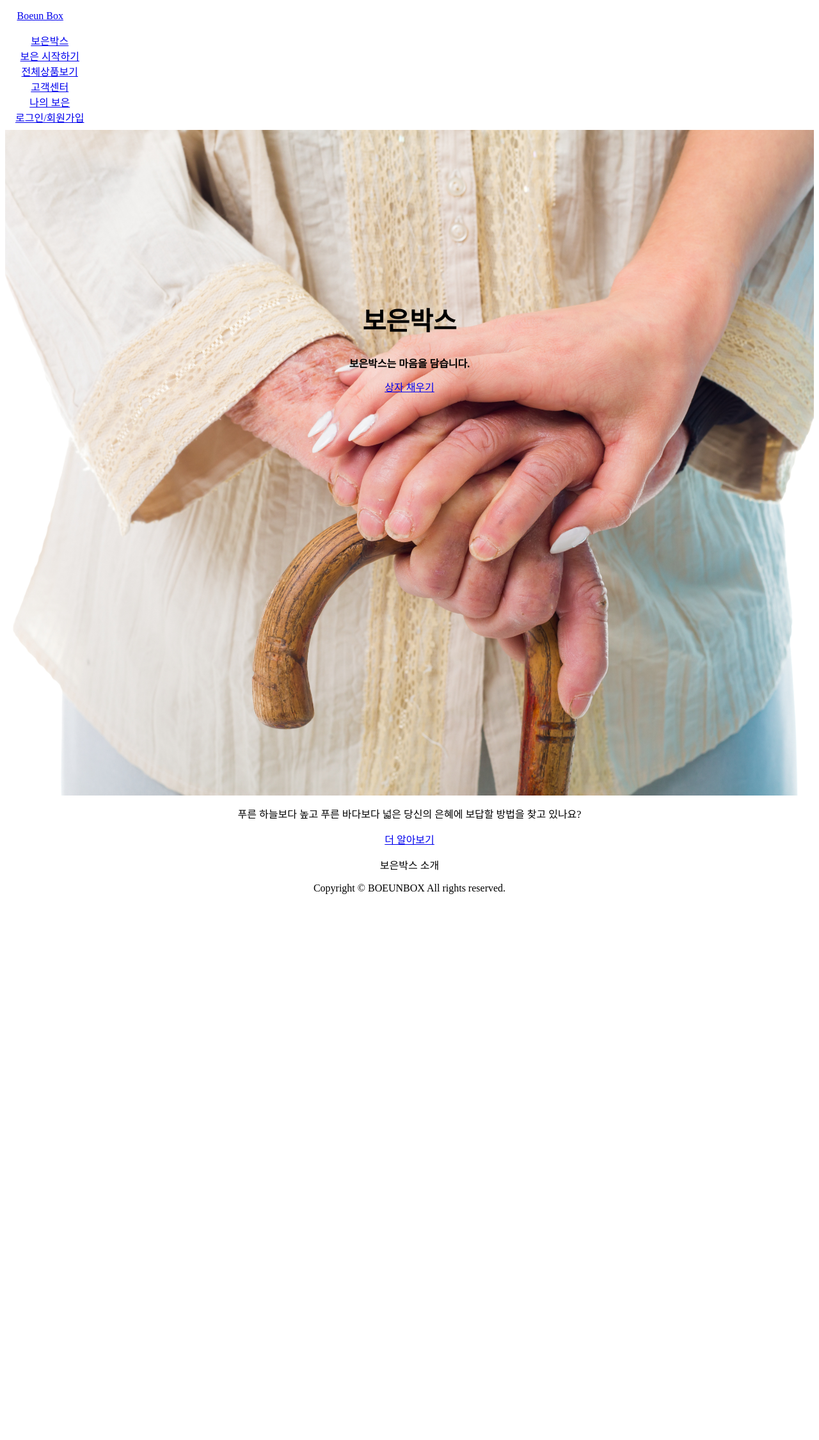
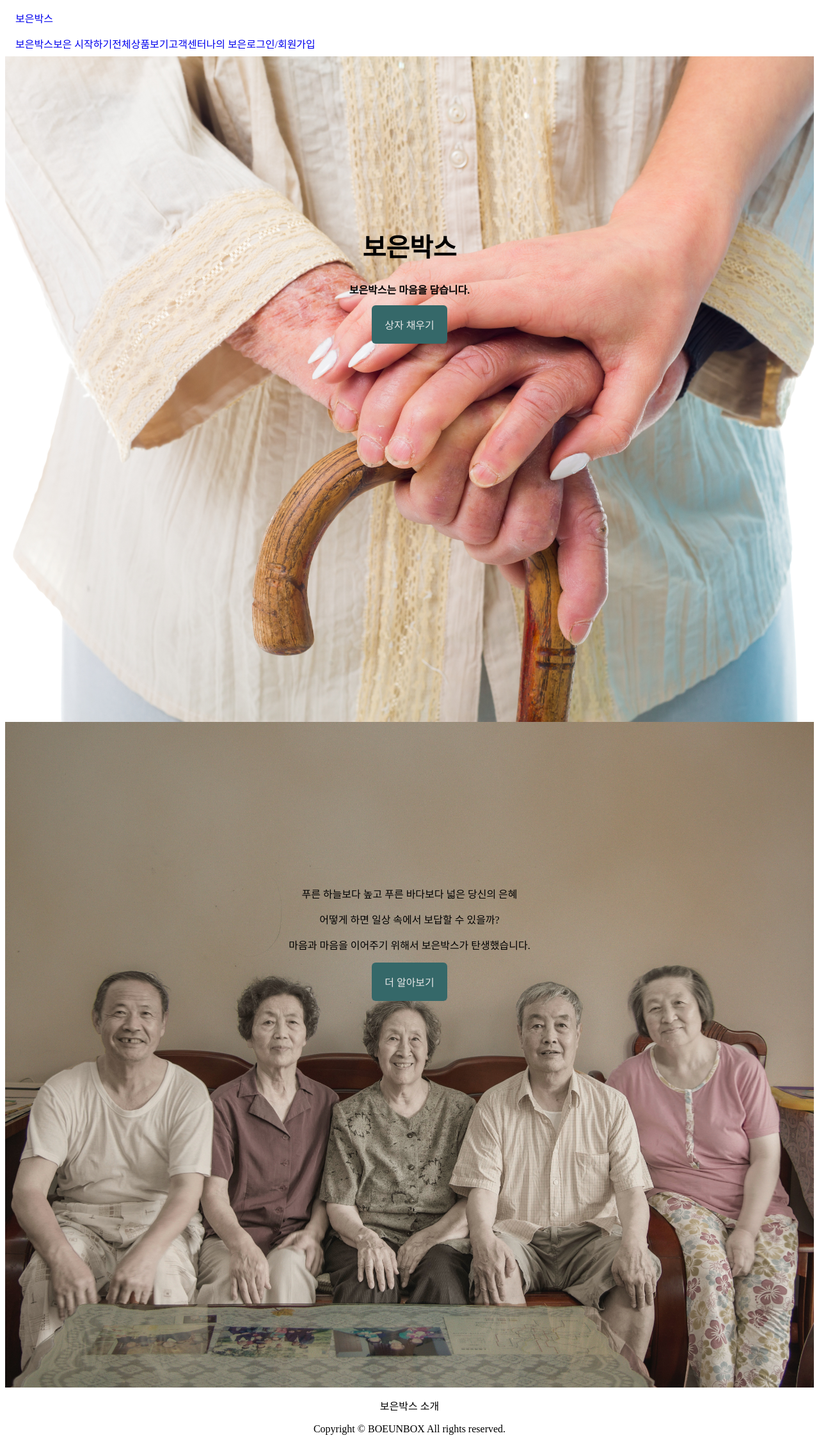
Before and after one commit to boeunbox/bbteam, a Django app: page / in a window 1280 px wide. Shown: the whole page at 64% size. Before the commit the page ends 1397 px from the top, so only its background shows below. Run offline with Django 3.2, Linux system fonts and the light colour scheme; some web fonts are replaced.

Commit message:
index 및 base 수정

```diff
--- a/boeunbox/mainapp/static/css/base.css
+++ b/boeunbox/mainapp/static/css/base.css
@@ -11,15 +11,21 @@ body {
     padding: 0.5rem 1rem;
   }
 
+.navbar .container{
+    display: flex;
+    flex-wrap: wrap;
+    justify-content: space-between;
+}
+
 .navbar-nav {
     display: flex;
-    flex-direction: column;
+    flex-direction: row;
     padding-left: 0;
     margin-bottom: 0;
     list-style: none;
 }
 
-.navbar-text {
+.navbar-item{
     display: inline-block;
     padding-top: 0.5rem;
     padding-bottom: 0.5rem;
--- a/boeunbox/mainapp/static/css/index.css
+++ b/boeunbox/mainapp/static/css/index.css
@@ -1,3 +1,23 @@
+/* 공통 */
+.container{
+    text-align: center;
+}
+
+a{
+    text-decoration: none;
+}
+
+.btn{
+    display: inline-block;
+    color: #E6E6E6;
+    font-weight: 400;
+    border: 0;
+    border-radius: 6px 6px;
+    padding:  18px 20px;
+    background-color: #356869;
+}
+
+/* 헤더 */
 .top{
     position: relative;
     width: 100%;
@@ -21,6 +41,18 @@
     font-size: 1rem;
 }
 
-.container{
-    text-align: center;
+/* 섹션1 */
+.s1{
+    position: relative;
+    width: 100%;
+    height: auto;
+    min-height: 35rem;
+    padding: 15rem 0;
+    background: url("/static/image/seniors.jpg");
+    background-position: center;
+    background-repeat: no-repeat;
+    background-attachment: scroll;
+    background-size: cover;
 }
+
+/* 섹션2 */
--- a/boeunbox/mainapp/templates/base.html
+++ b/boeunbox/mainapp/templates/base.html
@@ -29,9 +29,9 @@
     <script src="{% static 'js/scripts.js' %}"></script>
 
     <!-- 공통 NAV BAR -->
-    <nav class="navbar navbar-expand-lg navbar-light fixed-top" id="mainNav">
+    <nav class="navbar" id="mainNav">
         <div class="container">
-            <a href="{% url 'index' %}">Boeun Box</a>
+            <a href="{% url 'index' %}">보은박스</a>
             <button class="navbar-toggler navbar-toggler-right" type="button" data-toggle="collapse"
                 data-target="#navbarResponsive" aria-controls="navbarResponsive" aria-expanded="false"
                 aria-label="Toggle navigation">
--- a/boeunbox/mainapp/templates/index.html
+++ b/boeunbox/mainapp/templates/index.html
@@ -23,6 +23,10 @@
 
 <!-- body 작성 시작 -->
 {% block contents %}
+<!-- 자바스크립트 -->
+<script src="{% static 'js/scripts.js' %}"></script>
+
+<!-- 헤더 -->
 <header class="top">
     <div class="container d-flex h-100 align-items-center">
         <div class="mx-auto text-center">
@@ -32,13 +36,19 @@
         </div>
     </div>
 </header>
-<section>
+
+<!-- 섹션1 -->
+<section class="s1">
     <div class="container">
-        <p>푸른 하늘보다 높고 푸른 바다보다 넓은 당신의 은혜에 보답할 방법을 찾고 있나요?</p>
-        <a class="btn btn-primary js-scroll-trigger" href="{% url 'subscr' %}">더 알아보기</a>
+        <p>푸른 하늘보다 높고 푸른 바다보다 넓은 당신의 은혜</p>
+        <p>어떻게 하면 일상 속에서 보답할 수 있을까?</p>
+        <p>마음과 마음을 이어주기 위해서 보은박스가 탄생했습니다.</p>
+        <a class="btn btn-primary js-scroll-trigger" href="{% url 'mission' %}">더 알아보기</a>
     </div>
 </section>
-<section>
+
+<!-- 섹션2 -->
+<section class="s2">
     <div class="container">
         <p>보은박스 소개</p>
     </div>
```
Also changed, not shown: boeunbox/mainapp/static/image/seniors.jpg (added).
